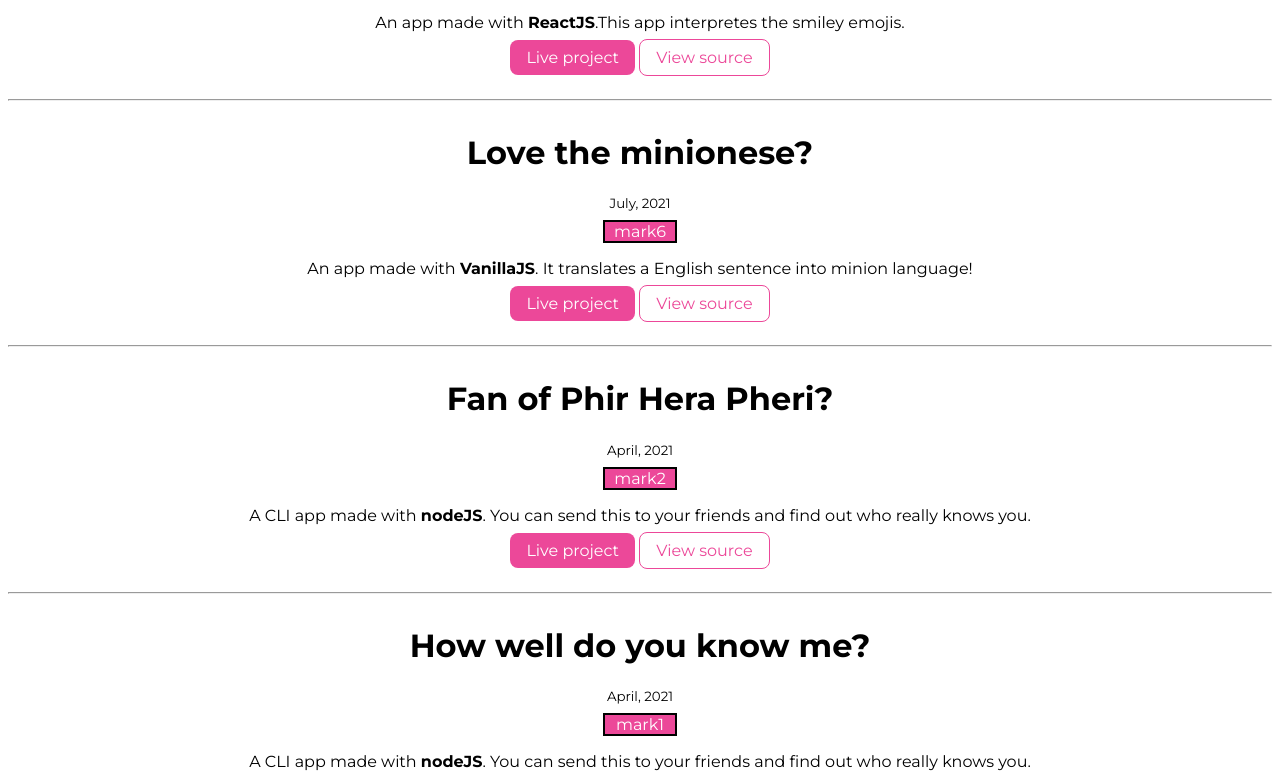
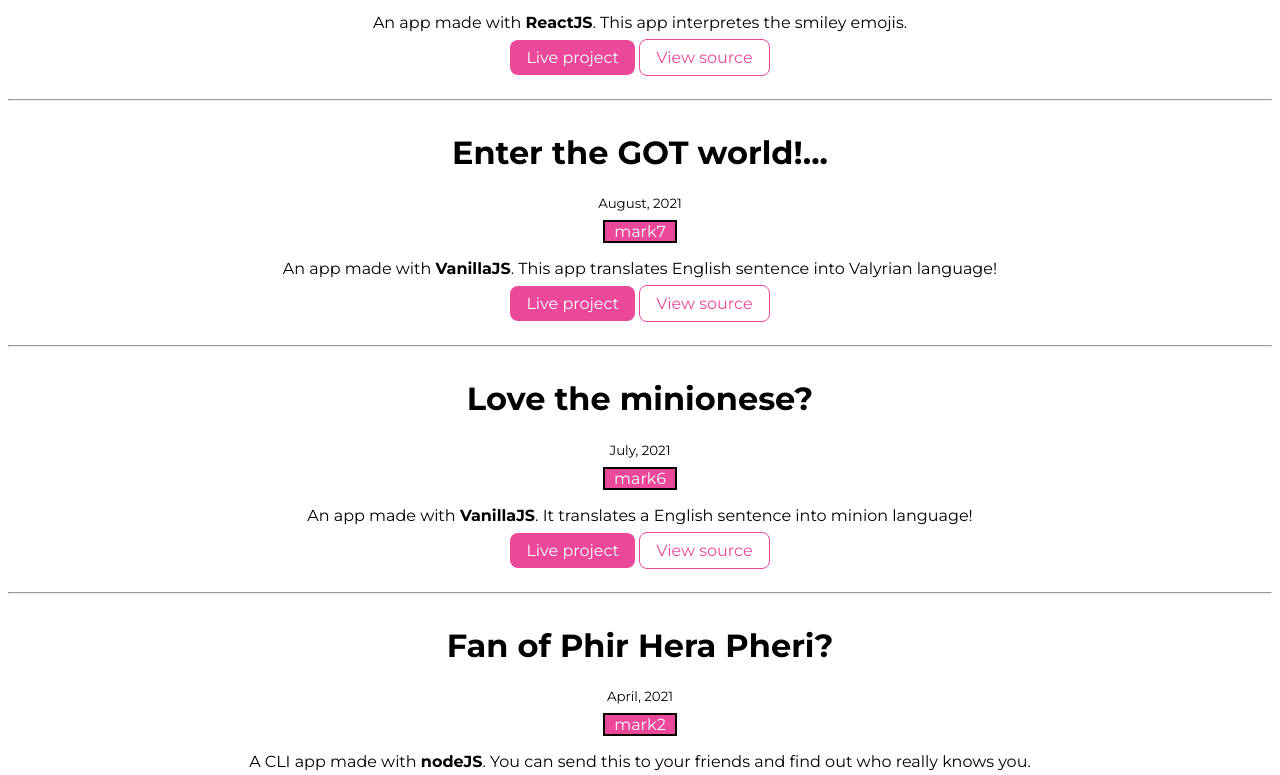
Before and after one commit to harshalini/neogcamp-lesson-3-live, a plain HTML site: page projects.html in a window 1280 px wide. Shown: the part 2081-2856 px from the top of the page. Drawn offline with Linux system fonts and the light colour scheme.

Commit message:
docs: added one project

```diff
--- a/projects.html
+++ b/projects.html
@@ -103,10 +103,22 @@
         <h1>We love smilies, don't we?</h1>
         <small>July, 2021</small>
         <p class="mark">mark8</p>
-        <p class="info">An app made with <strong>ReactJS</strong>.This app interpretes the smiley emojis.</p>
+        <p class="info">An app made with <strong>ReactJS</strong>. This app interpretes the smiley emojis.</p>
         <div class="project-links">
             <a class="link primary-link" href="https://smilypedia.netlify.app/">Live project</a>
             <a class="link secondary-link" href="https://github.com/harshalini/neogcamp-react-smilypedia">View source</a>
+        </div>
+    </div>
+    <hr>
+
+    <div class="center">
+        <h1>Enter the GOT world!... </h1>
+        <small>August, 2021</small>
+        <p class="mark">mark7</p>
+        <p class="info">An app made with <strong>VanillaJS</strong>. This app translates English sentence into Valyrian language!</p>
+        <div class="project-links">
+            <a class="link primary-link" href="https://gotworld-hp.netlify.app/">Live project</a>
+            <a class="link secondary-link" href="https://github.com/harshalini/neogcamp-GOT-speak">View source</a>
         </div>
     </div>
     <hr>
```
